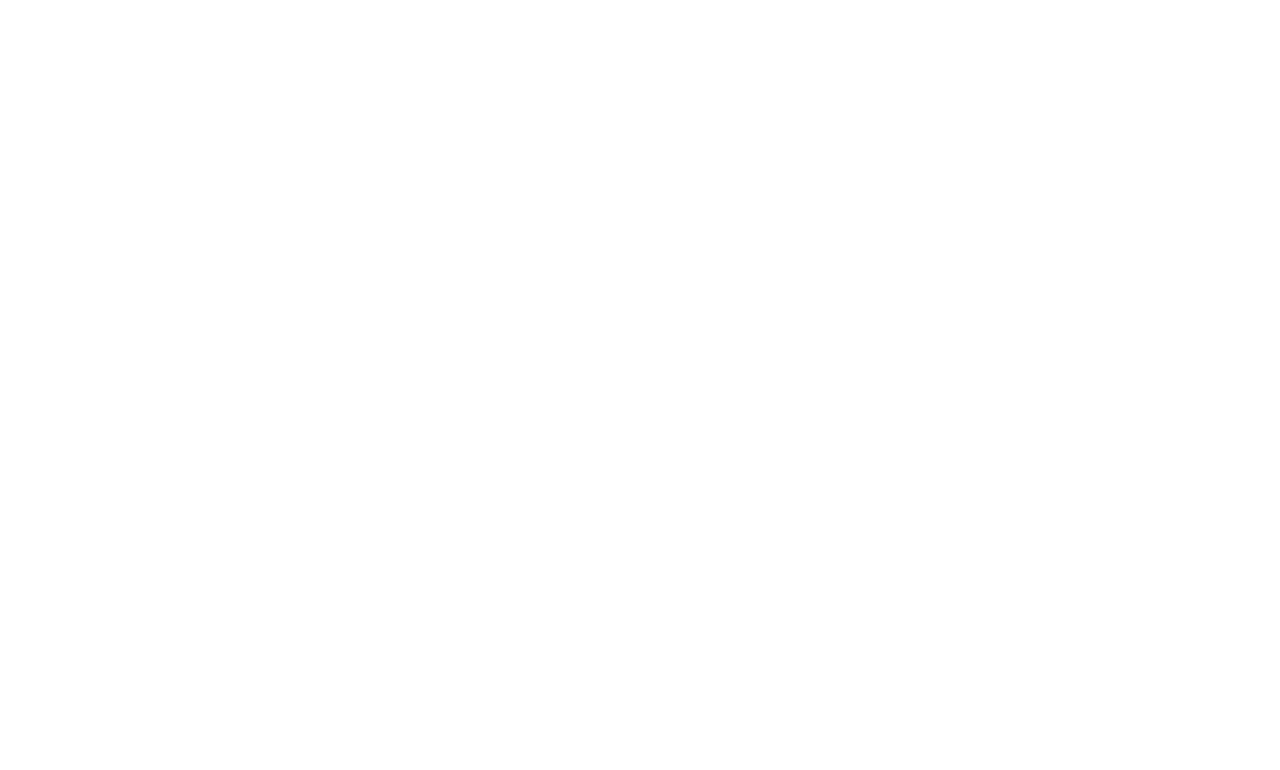
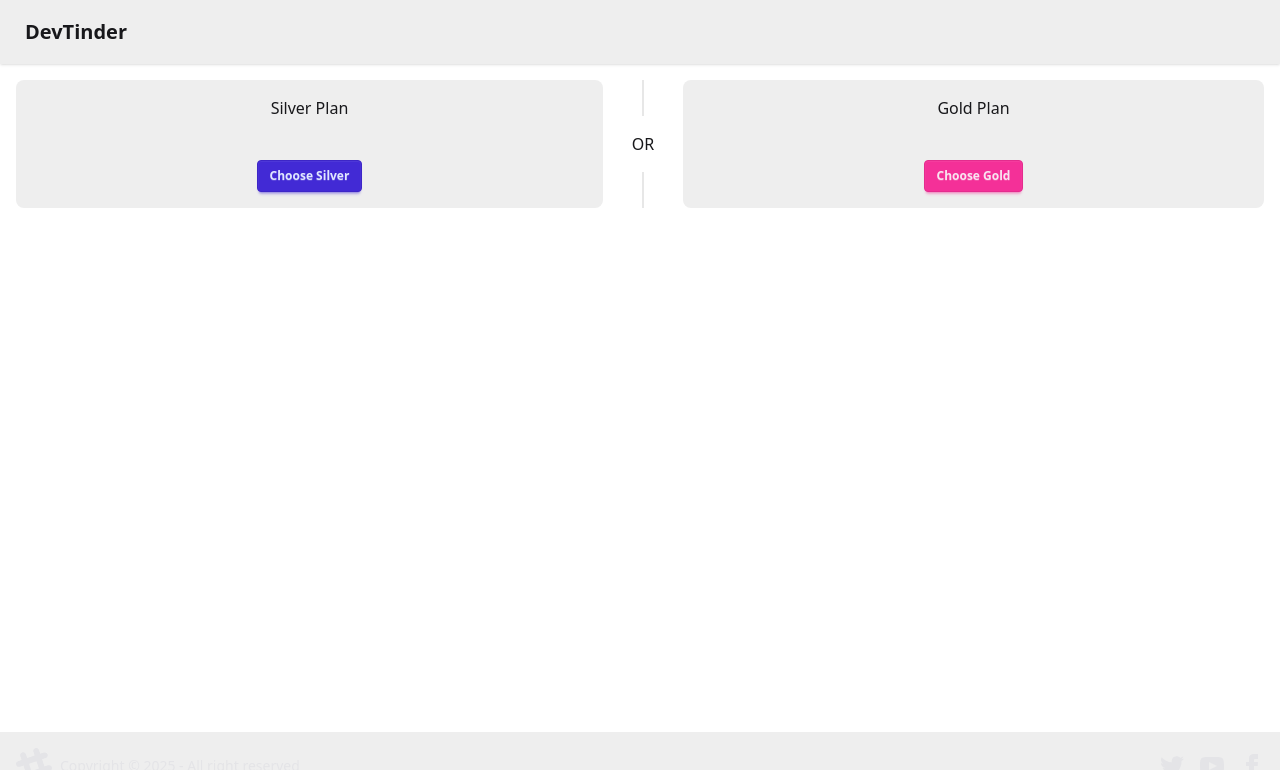
Before and after one commit to surendra-yalakala/devTinder-web, a React (Vite) app: page /premium in a window 1280 px wide. Before the commit this address had no page. Shown: the top 770 px of the page. Built offline with nearby package versions, Linux system fonts and the light colour scheme; no server answers.

Commit message:
feat: create premium api added

```diff
--- a/index.html
+++ b/index.html
@@ -5,6 +5,7 @@
     <link rel="icon" type="image/svg+xml" href="/vite.svg" />
     <meta name="viewport" content="width=device-width, initial-scale=1.0" />
     <title>Dev Tinder</title>
+    <script src="https://checkout.razorpay.com/v1/checkout.js"></script>
   </head>
   <body>
     <div id="root"></div>
--- a/src/App.jsx
+++ b/src/App.jsx
@@ -7,6 +7,7 @@
 import Feed from "./components/Feed";
 import Connections from "./components/Connections";
 import Requests from "./components/Requests";
+import Premium from "./components/Premium";
 
 function App() {
   return (
@@ -20,6 +21,7 @@
               <Route path="/profile" element={<Profile />} />
               <Route path="/connections" element={<Connections />} />
               <Route path="/requests" element={<Requests />} />
+              <Route path="/premium" element={<Premium />} />
             </Route>
           </Routes>
         </BrowserRouter>
--- a/src/components/Premium.jsx
+++ b/src/components/Premium.jsx
@@ -1,7 +1,63 @@
+import axios from "axios";
 import React from "react";
+import { BASE_URL } from "../utils/constants";
 
 const Premium = () => {
-  return <div>Premium</div>;
+  const buyPremium = async (plan) => {
+    try {
+      const order = await axios.post(
+        BASE_URL + "/premium/create",
+        { membershipType: plan },
+        { withCredentials: true }
+      );
+      const { amount, keyId, currency, notes, orderId } = order.data;
+      const options = {
+        key: keyId,
+        amount,
+        currency,
+        name: "Dev Tinder",
+        description: "Connect to other developers",
+        order_id: orderId,
+        prefill: {
+          name: notes.firstName + " " + notes.lastName,
+          email: notes.emailId,
+          contact: "9999999999",
+        },
+        theme: {
+          color: "#F37254",
+        },
+        handler: verifyPremiumUser,
+      };
+
+      const rzp = new window.Razorpay(options);
+      rzp.open();
+    } catch (error) {
+      console.log("Error premium api :: ", error);
+    }
+  };
+  return (
+    <div className="flex w-full flex-col lg:flex-row justify-center gap-4 p-4">
+      <div className="card bg-base-300 rounded-box grid h-32 grow place-items-center">
+        Silver Plan
+        <button
+          className="btn btn-primary btn-sm mt-2"
+          onClick={() => buyPremium("silver")}
+        >
+          Choose Silver
+        </button>
+      </div>
+      <div className="divider lg:divider-horizontal">OR</div>
+      <div className="card bg-base-300 rounded-box grid h-32 grow place-items-center">
+        Gold Plan
+        <button
+          className="btn btn-secondary btn-sm mt-2"
+          onClick={() => buyPremium("gold")}
+        >
+          Choose Gold
+        </button>
+      </div>
+    </div>
+  );
 };
 
 export default Premium;
```
